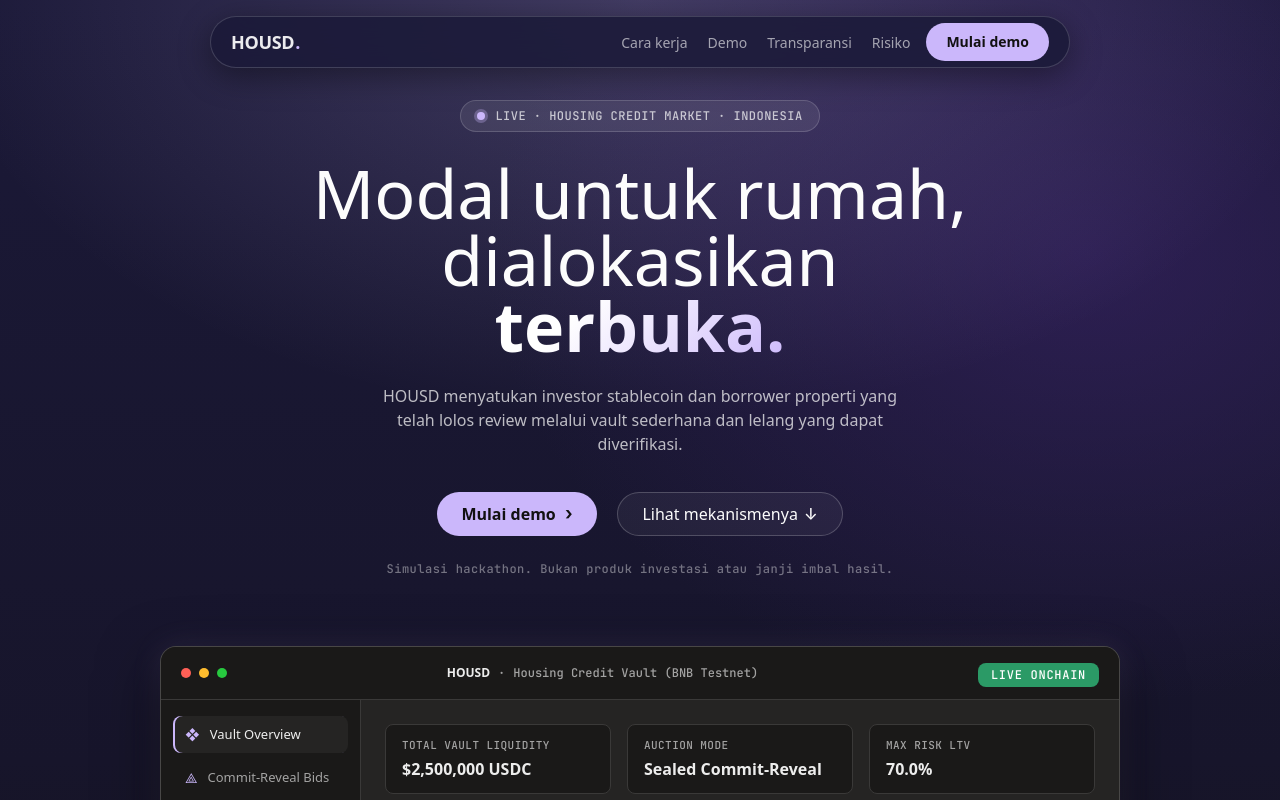
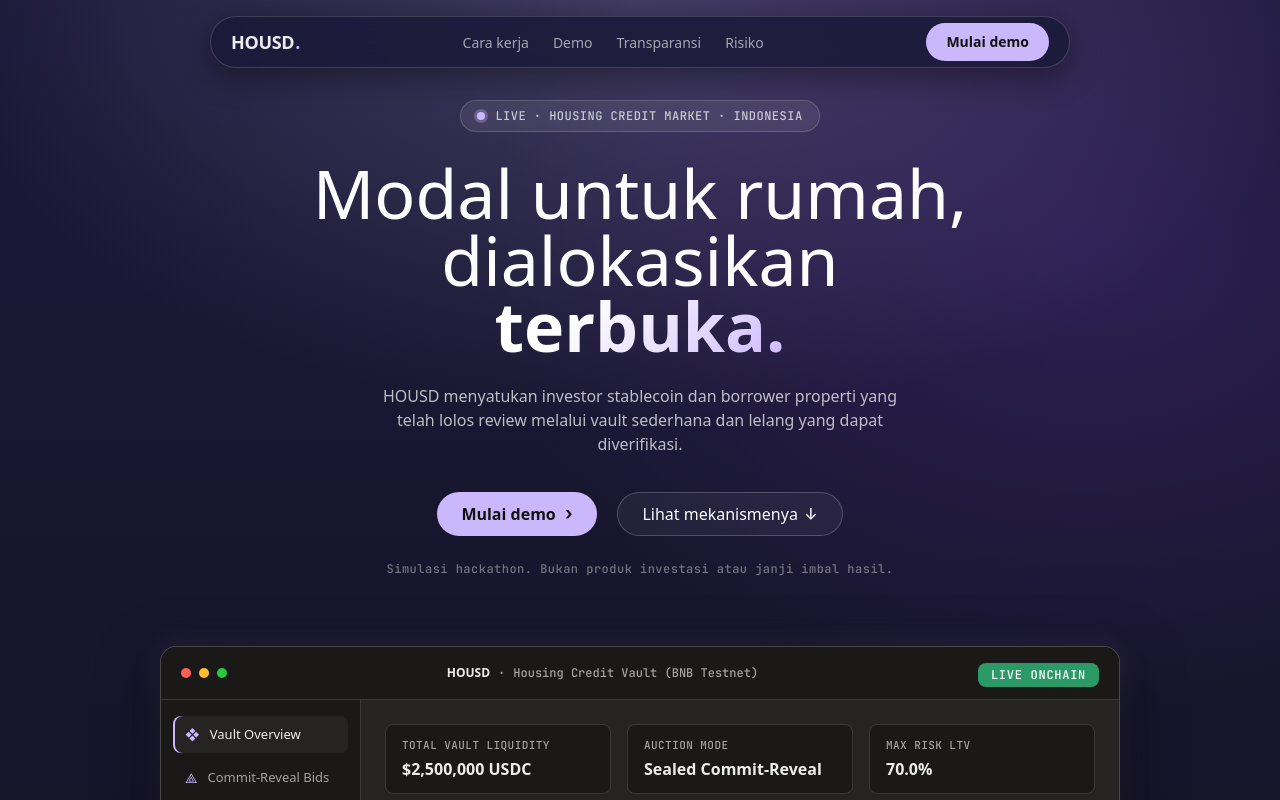
Before and after one commit to arsenicbreaker/HOMR, a React (Vite) app in the folder frontend/: page / in a window 1280 px wide. Shown: the top 800 px of the page. Built offline with nearby package versions, Linux system fonts and the light colour scheme.

Commit message:
feat: add React frontend and styles for HOUSD housing credit vault

```diff
--- a/frontend/src/main.jsx
+++ b/frontend/src/main.jsx
@@ -187,6 +187,16 @@ export function App() {
               <a className="brand-link" href="#top" aria-label="HOUSD, kembali ke atas">
                 <Wordmark />
               </a>
+              <nav
+                id="site-nav"
+                className={menuOpen ? 'nav-links is-open' : 'nav-links'}
+                aria-label="Navigasi utama"
+              >
+                <a href="#cara-kerja" onClick={() => setMenuOpen(false)}>Cara kerja</a>
+                <a href="#demo" onClick={() => setMenuOpen(false)}>Demo</a>
+                <a href="#transparansi" onClick={() => setMenuOpen(false)}>Transparansi</a>
+                <a href="#risiko" onClick={() => setMenuOpen(false)}>Risiko</a>
+              </nav>
               <div className="topbar-actions">
                 <button
                   className="menu-button"
@@ -197,16 +207,6 @@ export function App() {
                 >
                   <span>{menuOpen ? 'Tutup' : 'Menu'}</span>
                 </button>
-                <nav
-                  id="site-nav"
-                  className={menuOpen ? 'nav-links is-open' : 'nav-links'}
-                  aria-label="Navigasi utama"
-                >
-                  <a href="#cara-kerja" onClick={() => setMenuOpen(false)}>Cara kerja</a>
-                  <a href="#demo" onClick={() => setMenuOpen(false)}>Demo</a>
-                  <a href="#transparansi" onClick={() => setMenuOpen(false)}>Transparansi</a>
-                  <a href="#risiko" onClick={() => setMenuOpen(false)}>Risiko</a>
-                </nav>
                 <button className="cta-button" type="button" onClick={() => setDialogOpen(true)}>
                   Mulai demo
                 </button>
--- a/frontend/src/styles.css
+++ b/frontend/src/styles.css
@@ -156,9 +156,10 @@ a:focus-visible,
   border: 1px solid rgba(255, 255, 255, 0.16);
   box-shadow: 0 8px 32px rgba(0, 0, 0, 0.4);
   padding: 0 20px;
-  display: flex;
-  justify-content: space-between;
+  display: grid;
+  grid-template-columns: auto 1fr auto;
   align-items: center;
+  gap: 20px;
 }
 
 .brand-link { display: inline-flex; align-items: center; }
@@ -172,10 +173,25 @@ a:focus-visible,
 }
 .wordmark-dot { color: var(--primary); margin-left: 1px; }
 
+.nav-links {
+  display: flex;
+  gap: 24px;
+  align-items: center;
+  justify-self: center;
+}
+.nav-links a {
+  font-size: 14px;
+  font-weight: 500;
+  color: var(--mute);
+  transition: color var(--transition);
+}
+.nav-links a:hover { color: var(--ink); }
+
 .topbar-actions {
   display: flex;
   align-items: center;
   gap: 16px;
+  justify-self: end;
 }
 
 .menu-button {
@@ -189,15 +205,6 @@ a:focus-visible,
   font-weight: 500;
 }
 .menu-button:hover { border-color: var(--primary); }
-
-.nav-links { display: flex; gap: 20px; align-items: center; }
-.nav-links a {
-  font-size: 14px;
-  font-weight: 500;
-  color: var(--mute);
-  transition: color var(--transition);
-}
-.nav-links a:hover { color: var(--ink); }
 
 /* ---------- Buttons ---------- */
 
```
